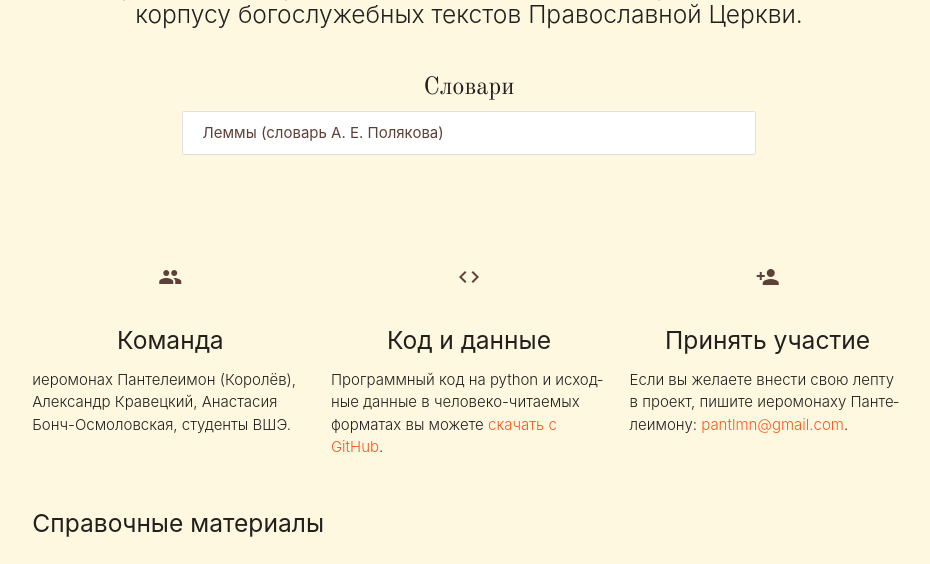
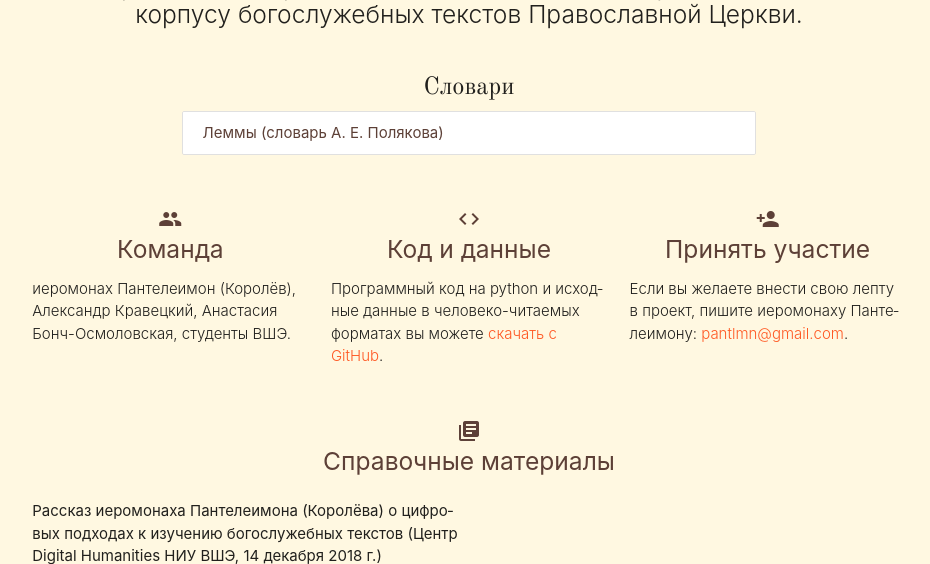
Before and after one commit to pantlmn/liturcorpora, a Django app: page / in a window 1280 px wide. Shown: the part 397-961 px from the top of the page, without its empty margins (171-1101 px from the left). Run offline with Django 3.2, Linux system fonts and the light colour scheme.

Commit message:
форматирование главной страницы

```diff
--- a/lc/rc_dic/templates/rc_dic/main_index.html
+++ b/lc/rc_dic/templates/rc_dic/main_index.html
@@ -51,8 +51,8 @@
 
     <div class="col s12 m4">
       <div class="icon-block">
-        <h1 class="center brown-text text-darken-2"><i class="material-icons">group</i></h1>
-        <h5 class="center">Команда</h5>
+        <h5 class="center brown-text text-darken-2"><i class="material-icons">group</i><br />
+        Команда</h5>
 
           <p class="light">
             иеромонах Пантелеимон (Королёв),
@@ -66,8 +66,8 @@
 
     <div class="col s12 m4">
       <div class="icon-block">
-        <h1 class="center brown-text text-darken-2"><i class="material-icons">code</i></h1>
-        <h5 class="center">Код и данные</h5>
+        <h5 class="center brown-text text-darken-2"><i class="material-icons">code</i><br />
+        Код и данные</h5>
 
         <p class="light">Программный код на python и исходные данные в человеко-читаемых форматах вы можете <a href="https://github.com/pantlmn/liturcorpora.git" target="_blank" class="deep-orange-text">скачать с GitHub</a>.</p>
       </div>
@@ -77,8 +77,8 @@
 
     <div class="col s12 m4">
       <div class="icon-block">
-        <h1 class="center brown-text text-darken-2"><i class="material-icons">person_add</i></h1>
-        <h5 class="center">Принять участие</h5>
+        <h5 class="center brown-text text-darken-2"><i class="material-icons">person_add</i><br />
+        Принять участие</h5>
 
         <p class="light">Если вы желаете внести свою лепту в проект, пишите иеромонаху Пантелеимону: <a href="mailto:pantlmn@gmail.com" class="deep-orange-text">pantlmn@gmail.com</a>.</p>
       </div>
@@ -87,7 +87,8 @@
 <!-- Видеоматериалы -->
 <div class="row">
     <div class="col s12">
-        <h5>Справочные материалы</h5>
+        <h5 class="center brown-text text-darken-2"><i class="material-icons">library_books</i><br />
+        Справочные материалы</h5>
     </div>
     <div class="col s12 m6 l6">
         <p>Рассказ иеромонаха Пантелеимона (Королёва) о цифровых подходах к изучению богослужебных текстов (Центр Digital Humanities НИУ ВШЭ, 14&nbsp;декабря 2018&nbsp;г.)</p>
```
